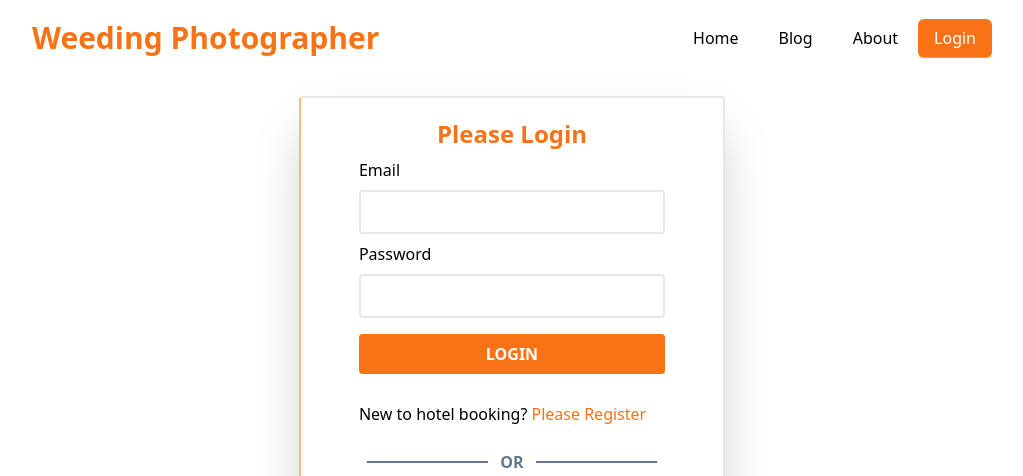
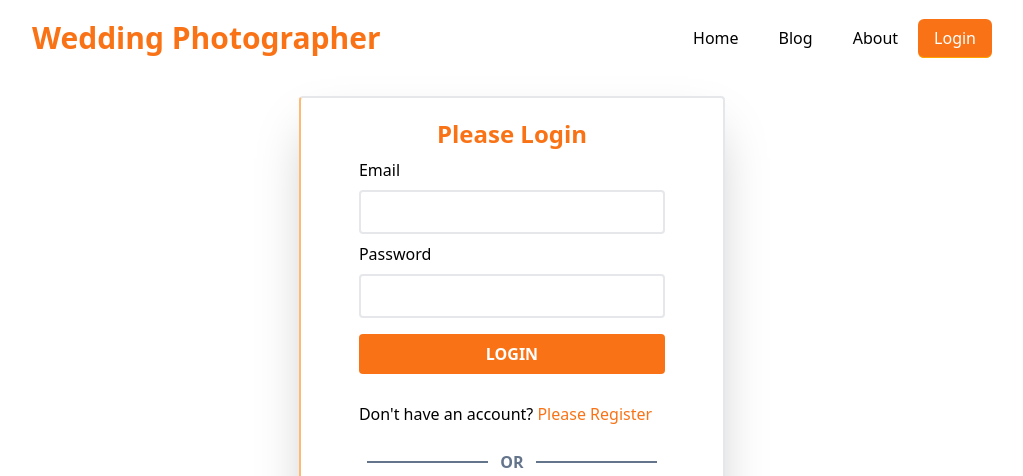
Before and after one commit to bishwajit70/independent-service-provider, a React (Create React App) app: page /login in a window 1280 px wide. Shown: the top 476 px of the page, without its empty margins (128-1151 px from the left). Built offline with nearby package versions, Linux system fonts and the light colour scheme; no server answers.

Commit message:
Reset password added

```diff
--- a/public/index.html
+++ b/public/index.html
@@ -1,14 +1,12 @@
 <!DOCTYPE html>
 <html lang="en">
+
 <head>
   <meta charset="utf-8" />
   <link rel="icon" href="%PUBLIC_URL%/favicon.ico" />
   <meta name="viewport" content="width=device-width, initial-scale=1" />
   <meta name="theme-color" content="#000000" />
-    <meta
-      name="description"
-      content="Web site created using create-react-app"
-    />
+  <meta name="description" content="Web site created using create-react-app" />
   <link rel="apple-touch-icon" href="%PUBLIC_URL%/logo192.png" />
   <!--
       manifest.json provides metadata used when your web app is installed on a
@@ -24,8 +22,9 @@
       work correctly both with client-side routing and a non-root public URL.
       Learn how to configure a non-root public URL by running `npm run build`.
     -->
-    <title>Weeding Photographer</title>
+  <title>Wedding Photographer</title>
 </head>
+
 <body>
   <noscript>You need to enable JavaScript to run this app.</noscript>
   <div id="root"></div>
@@ -40,4 +39,5 @@
       To create a production bundle, use `npm run build` or `yarn build`.
     -->
 </body>
+
 </html>
--- a/src/component/Login/Login.js
+++ b/src/component/Login/Login.js
@@ -1,5 +1,6 @@
 import React, { useState } from 'react';
 import { useSignInWithEmailAndPassword } from 'react-firebase-hooks/auth';
+import { useSendPasswordResetEmail } from 'react-firebase-hooks/auth';
 import { Link, useLocation, useNavigate } from 'react-router-dom';
 import auth from '../../firebase.init';
 import SocialLogin from '../SocialLogin/SocialLogin';
@@ -18,6 +19,8 @@ const Login = () => {
         loading,
         error,
     ] = useSignInWithEmailAndPassword(auth);
+
+    const [sendPasswordResetEmail, sending, error1] = useSendPasswordResetEmail(auth);
 
     let from = location.state?.from?.pathname || "/";
 
@@ -51,10 +54,15 @@ const Login = () => {
                     <input onBlur={handlePasswordBlur} className='border-2 p-2 rounded' type="password" name="password" id="password" required />
                 </div>
                 <div className='grid my-2 text-left w-full md:w-4/5 mx-auto'>
-                    <input className='cursor-pointer duration-700 bg-orange-500 hover:bg-orange-600 text-white font-semibold uppercase p-2 rounded' type="submit" value="Login" />
+                    <input
+                        onClick={async () => {
+                            await sendPasswordResetEmail(email);
+                            alert('Sent email');
+                        }}
+                        className='cursor-pointer duration-700 bg-orange-500 hover:bg-orange-600 text-white font-semibold uppercase p-2 rounded' type="submit" value="Login" />
                 </div>
                 <div className='grid my-5 text-left w-full md:w-4/5 mx-auto'>
-                    <p>New to hotel booking? <Link to='/register' className='text-orange-500 cursor-pointer'>Please Register</Link> </p>
+                    <p>Don't have an account? <Link to='/register' className='text-orange-500 cursor-pointer'>Please Register</Link> </p>
                 </div>
                 <div className='w-100 px-2 md:px-10 flex w-full items-center justify-around'>
                     <div className='bg-slate-500 w-1/2 md:w-2/5 h-0.5'></div>
--- a/src/component/Navbar/Navbar.js
+++ b/src/component/Navbar/Navbar.js
@@ -18,7 +18,7 @@ const Navbar = () => {
     return (
         <div className='md:flex md:px-40 py-5 justify-between'>
             <div>
-                <h2 className='text-3xl font-bold text-orange-500'>Weeding Photographer</h2>
+                <h2 className='text-3xl font-bold text-orange-500'>Wedding Photographer</h2>
             </div>
             <div className='flex items-center justify-center'>
                 <CustomLink className='px-5 py-3 hover:text-orange-500' to='/'>Home</CustomLink>
--- a/src/component/Register/Register.js
+++ b/src/component/Register/Register.js
@@ -29,6 +29,9 @@ const Register = () => {
     }
     const handleCreateUser = (event) => {
         event.preventDefault()
+        if (password !== confirmPassword) {
+            return alert('Password Does Not Match');
+        }
         createUserWithEmailAndPassword(email, password)
     }
 
```
Lines whose indentation alone changed are shown as unchanged.
